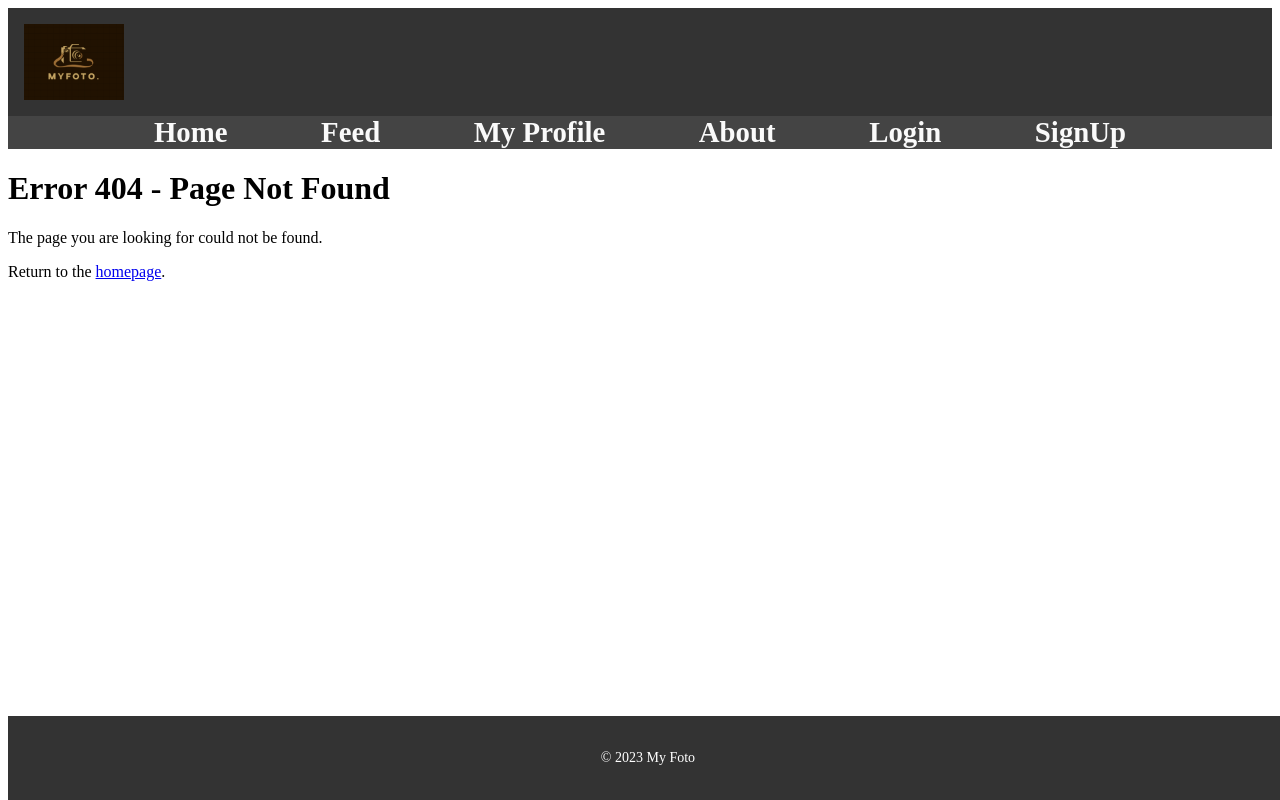
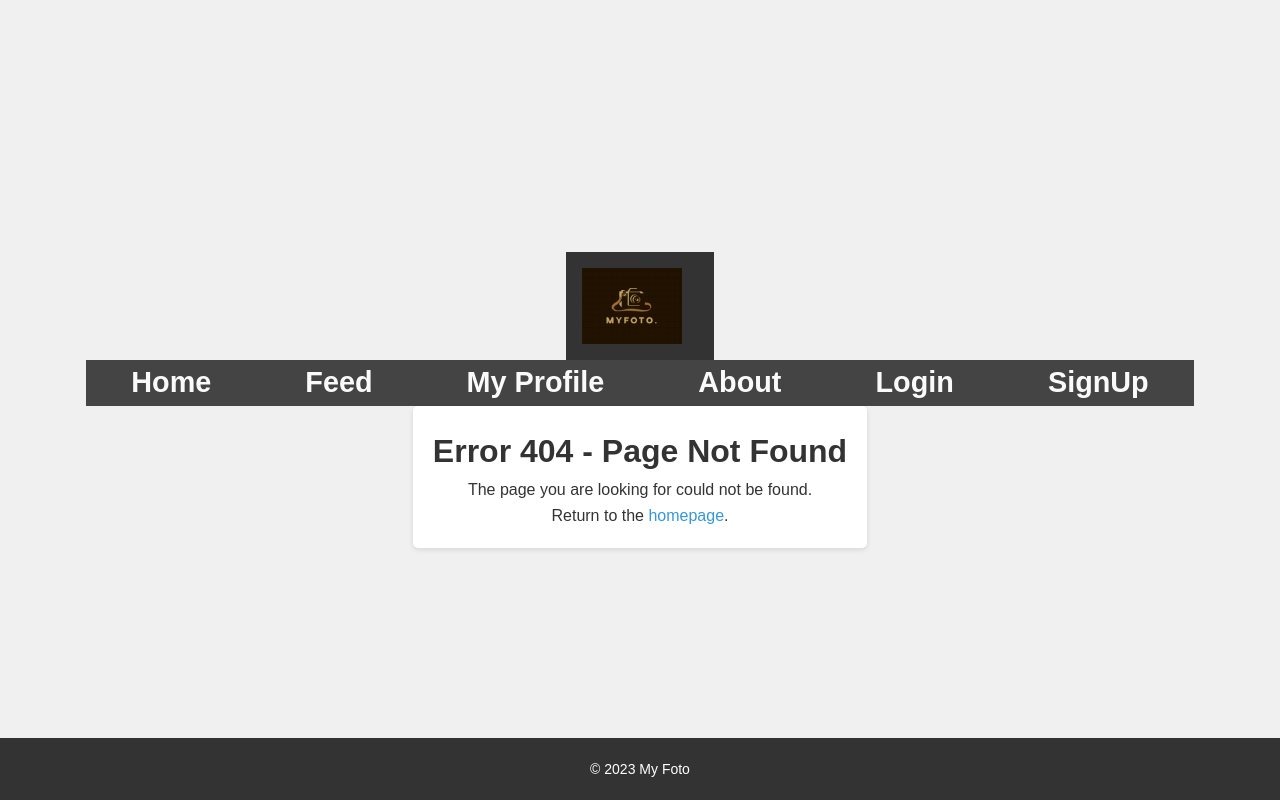
Before and after one commit to coltonhawkins/CS408_MyPhoto, a PHP site: page /pages/404.php in a window 1280 px wide. Run offline with PHP 8.4, Linux system fonts and the light colour scheme.

Commit message:
New pages

```diff
--- a/css/404.css
+++ b/css/404.css
@@ -0,0 +1,50 @@
+/* Reset some default styles */
+body, h1, h2, h3, p, ul, li {
+    margin: 0;
+    padding: 0;
+}
+
+/* Body styles */
+body {
+    font-family: Arial, sans-serif;
+    background-color: #f0f0f0;
+    color: #333;
+    line-height: 1.6;
+    display: flex;
+    flex-direction: column;
+    align-items: center;
+    justify-content: center;
+    min-height: 100vh;
+}
+
+/* Container styles */
+.Error {
+    text-align: center;
+    background-color: #fff;
+    padding: 20px;
+    border-radius: 5px;
+    box-shadow: 0 2px 5px rgba(0, 0, 0, 0.1);
+}
+
+/* Header styles */
+header {
+    background-color: #3498db;
+    color: #fff;
+    text-align: center;
+    padding: 20px 0;
+}
+
+header h1 {
+    font-size: 36px;
+    margin-bottom: 10px;
+}
+
+/* Link styles */
+a {
+    color: #3498db;
+    text-decoration: none;
+}
+
+a:hover {
+    text-decoration: underline;
+}
--- a/pages/404.php
+++ b/pages/404.php
@@ -5,6 +5,7 @@
     <meta name="viewport" content="width=device-width, initial-scale=1.0">
     <link rel="icon" href="../favicon/favicon.ico" type="image/x-icon">
     <link rel="shortcut icon" href="../favicon/favicon.ico" type="image/x-icon">
+    <link rel="stylesheet" href="../css/404.css">
     <title>Error 404 - Page Not Found</title>
 </head>
 <body>
```
